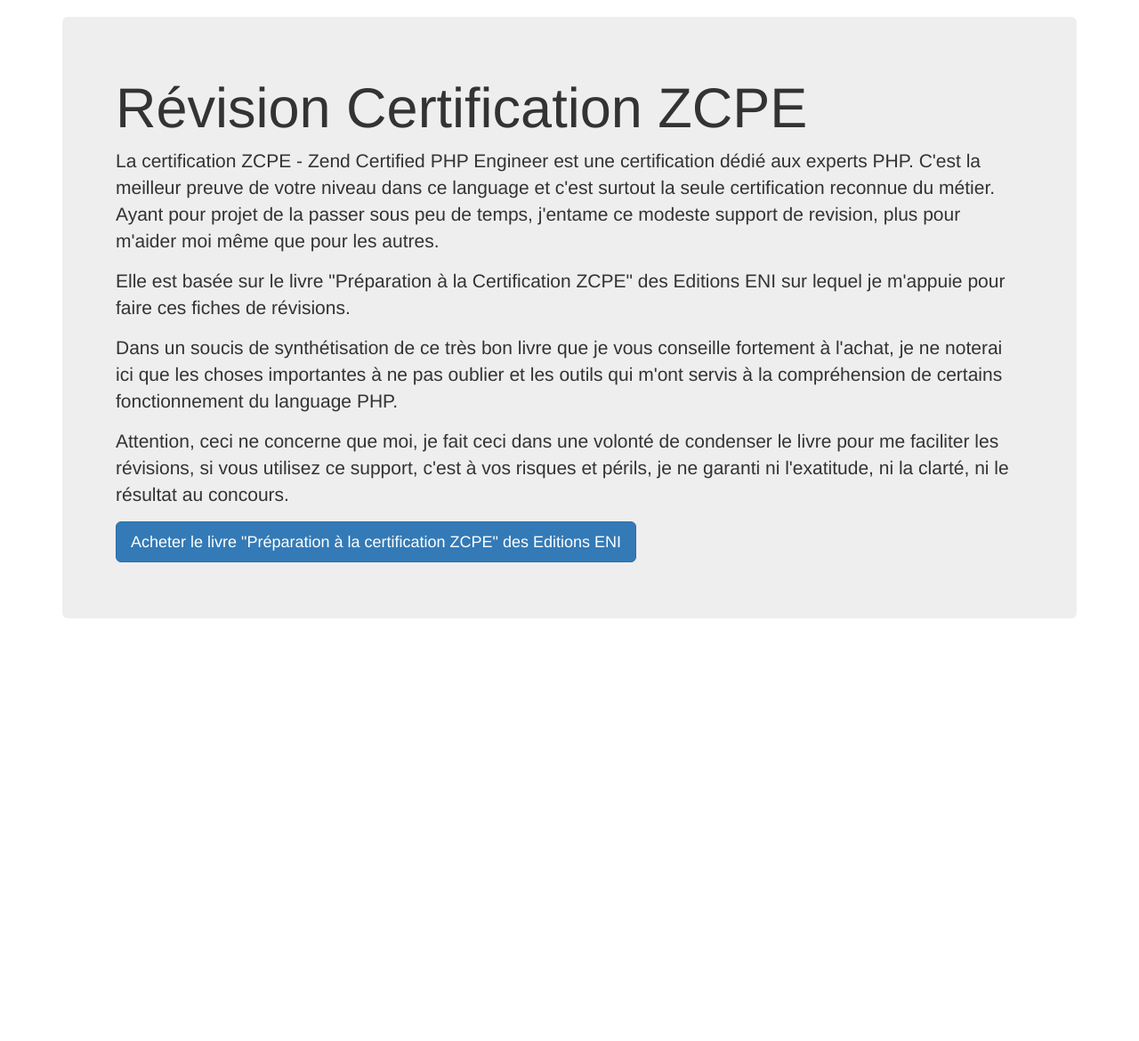
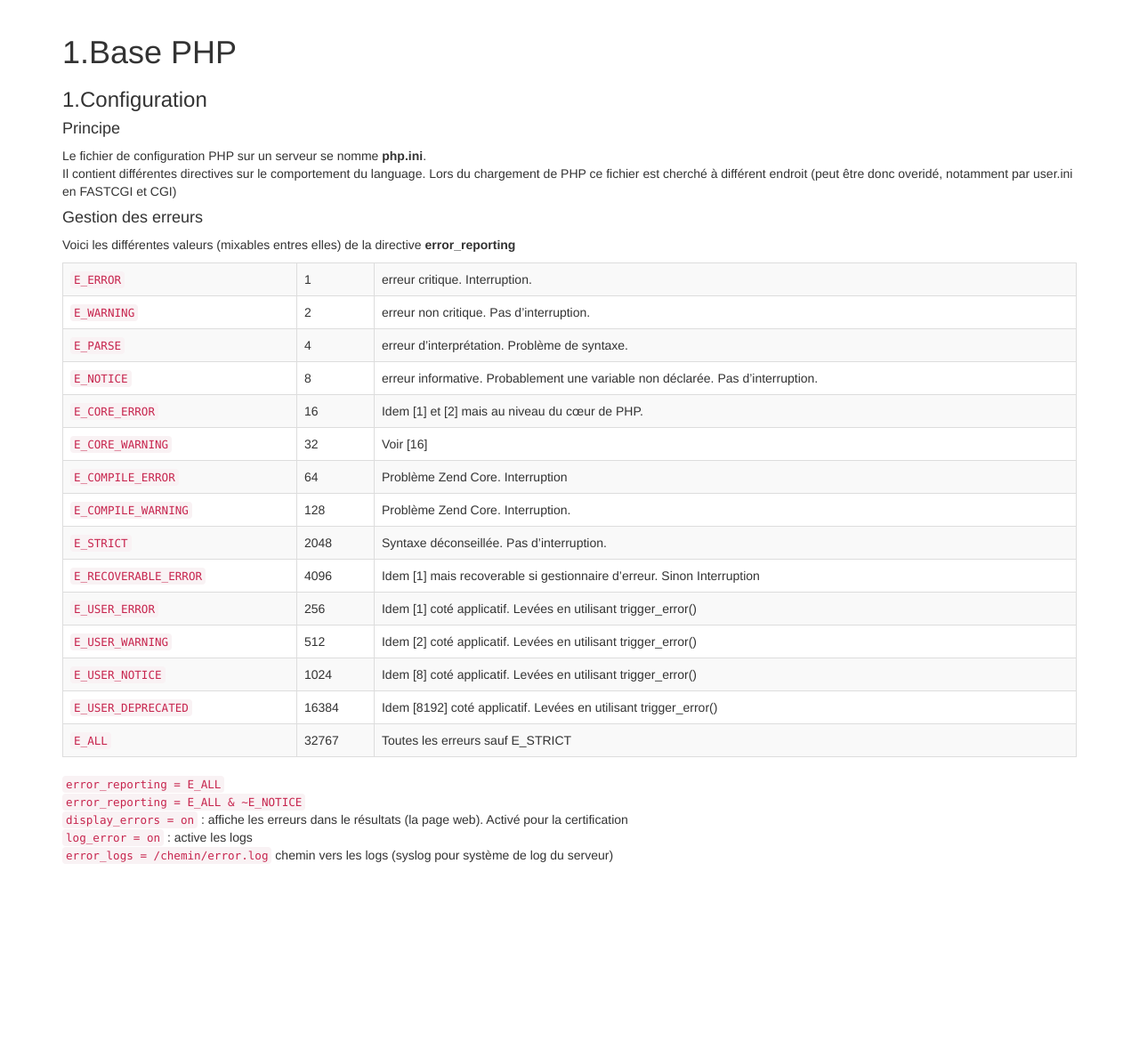
Before and after one commit to tomredhot/Revision-Certification-Zend-PHP-5.5-2016, a PHP site: page /?chapter=1&page=1 in a window 1280 px wide. Shown: the part 51-1221 px from the top of the page at 89% size. Run offline with PHP 8.4, Linux system fonts and the light colour scheme; some libraries are stand-ins or nearby versions.

Commit message:
Content Method + Redaction Chapter 1 P 1

```diff
--- /dev/null
+++ b/content/1-1.php
@@ -0,0 +1,109 @@
+<?php
+/*
+### CREATOR : MALLEN Thomas
+### PROJECT : Fiche de révision pour la certification ZCPE
+### WEBSITE : http://www.thomas-mallen.fr/
+### WEBSITE : http://www.dotlab.fr/
+### 2016
+### WITH BOOTSTRAP (http://getbootstrap.com/)
+### BASED ON THE BOOK "Préparation à la certification ZCPE" ENI EDITIONS
+*/ ?>
+    <div class="container">
+
+        <h1>1.Base PHP</h1>
+        <h3>1.Configuration</h3>
+        <h4>Principe</h4>
+        <p>Le fichier de configuration PHP sur un serveur se nomme <b>php.ini</b>.<br />
+        	Il contient différentes directives sur le comportement du language. Lors du chargement de PHP ce fichier est cherché à différent endroit (peut être donc overidé, notamment par user.ini en FASTCGI et CGI)</p>
+        <h4>Gestion des erreurs</h4>
+        <p>Voici les différentes valeurs (mixables entres elles) de la directive <b>error_reporting</b></p>
+        <table class="table table-striped table-bordered">
+        	<tr>
+        		<td><code>E_ERROR</code></td>
+        		<td>1</td>
+        		<td>erreur critique. Interruption.</td>
+        	</tr>
+        	<tr>
+        		<td><code>E_WARNING</code></td>
+        		<td>2</td>
+        		<td>erreur non critique. Pas d’interruption.</td>
+        	</tr>
+        	<tr>
+        		<td><code>E_PARSE</code></td>
+        		<td>4</td>
+        		<td>erreur d’interprétation. Problème de syntaxe.</td>
+        	</tr>
+        	<tr>
+        		<td><code>E_NOTICE</code></td>
+        		<td>8</td>
+        		<td>erreur informative. Probablement une variable non déclarée. Pas d’interruption.</td>
+        	</tr>
+        	<tr>
+        		<td><code>E_CORE_ERROR</code></td>
+        		<td>16</td>
+        		<td>Idem [1] et [2] mais au niveau du cœur de PHP.</td>
+        	</tr>
+        	<tr>
+        		<td><code>E_CORE_WARNING</code></td>
+        		<td>32</td>
+        		<td>Voir [16]</td>
+        	</tr>
+        	<tr>
+        		<td><code>E_COMPILE_ERROR</code></td>
+        		<td>64</td>
+        		<td>Problème Zend Core. Interruption</td>
+        	</tr>
+        	<tr>
+        		<td><code>E_COMPILE_WARNING</code></td>
+        		<td>128</td>
+        		<td>Problème Zend Core. Interruption.</td>
+        	</tr>
+        	<tr>
+        		<td><code>E_STRICT</code></td>
+        		<td>2048</td>
+        		<td>Syntaxe déconseillée. Pas d’interruption.</td>
+        	</tr>
+        	<tr>
+        		<td><code>E_RECOVERABLE_ERROR</code></td>
+        		<td>4096</td>
+        		<td>Idem [1] mais recoverable si gestionnaire d’erreur. Sinon Interruption</td>
+        	</tr>
+        	<tr>
+        		<td><code>E_USER_ERROR</code></td>
+        		<td>256</td>
+        		<td>Idem [1] coté applicatif. Levées en utilisant trigger_error()</td>
+        	</tr>
+        	<tr>
+        		<td><code>E_USER_WARNING</code></td>
+        		<td>512</td>
+        		<td>Idem [2] coté applicatif. Levées en utilisant trigger_error()</td>
+        	</tr>
+        	<tr>
+        		<td><code>E_USER_NOTICE</code></td>
+        		<td>1024</td>
+        		<td>Idem [8] coté applicatif. Levées en utilisant trigger_error()</td>
+        	</tr>
+            <tr>
+        		<td><code>E_USER_DEPRECATED</code></td>
+        		<td>16384</td>
+        		<td>Idem [8192] coté applicatif. Levées en utilisant trigger_error()</td>
+        	</tr>
+            <tr>
+        		<td><code>E_ALL</code></td>
+        		<td>32767</td>
+        		<td>Toutes les erreurs sauf E_STRICT</td>
+        	</tr>
+
+        </table>
+        <p>
+            <code>error_reporting = E_ALL</code><br />
+            <code>error_reporting = E_ALL & ~E_NOTICE</code><br />
+            <code>display_errors = on</code> : affiche les erreurs dans le résultats (la page web). Activé pour la certification<br />
+            <code>log_error = on</code> : active les logs<br />
+            <code>error_logs = /chemin/error.log</code> chemin vers les logs (syslog pour système de log du serveur)<br />
+
+        </p>
+
+
+
+    </div> <!-- /container -->
--- a/inc/header.php
+++ b/inc/header.php
@@ -55,7 +55,7 @@
             <li class="dropdown">
               <a href="#" class="dropdown-toggle" data-toggle="dropdown" role="button" aria-haspopup="true" aria-expanded="false">Base Php <span class="caret"></span></a>
               <ul class="dropdown-menu">
-                <li><a href="#">Configuration</a></li>
+                <li><a href="./?chapter=1&page=1">Configuration</a></li>
               </ul>
             </li>
           </ul>
--- a/index.php
+++ b/index.php
@@ -8,21 +8,10 @@
 ### WITH BOOTSTRAP (http://getbootstrap.com/)
 ### BASED ON THE BOOK "Préparation à la certification ZCPE" ENI EDITIONS
 */
-include('./inc/header.php'); ?>
-
-    <div class="container">
-
-      <!-- Main component for a primary marketing message or call to action -->
-      <div class="jumbotron">
-        <h1>Révision Certification ZCPE</h1>
-        <p>La certification ZCPE - Zend Certified PHP Engineer est une certification dédié aux experts PHP. C'est la meilleur preuve de votre niveau dans ce language et c'est surtout la seule certification reconnue du métier. Ayant pour projet de la passer sous peu de temps, j'entame ce modeste support de revision, plus pour m'aider moi même que pour les autres.</p>
-        <p>Elle est basée sur le livre "Préparation à la Certification ZCPE" des Editions ENI sur lequel je m'appuie pour faire ces fiches de révisions.</p>
-        <p>Dans un soucis de synthétisation de ce très bon livre que je vous conseille fortement à l'achat, je ne noterai ici que les choses importantes à ne pas oublier et les outils qui m'ont servis à la compréhension de certains fonctionnement du language PHP.</p>
-        <p>Attention, ceci ne concerne que moi, je fait ceci dans une volonté de condenser le livre pour me faciliter les révisions, si vous utilisez ce support, c'est à vos risques et périls, je ne garanti ni l'exatitude, ni la clarté, ni le résultat au concours.</p>
-        <p>
-          <a class="btn btn-lg btn-primary" href="http://www.editions-eni.fr/livres/php-preparation-a-la-certification-zend-certified-php-engineer-zcpe/.32d4df3d6f4e8842b3f90ef04ca61b52.html" target="_blank" role="button">Acheter le livre "Préparation à la certification ZCPE" des Editions ENI</a>
-        </p>
-      </div>
-
-    </div> <!-- /container -->
-<?php include('./inc/footer.php'); ?>
+$chapter=0;
+$page=0;
+if(isset($_GET['chapter'])){ $chapter=$_GET['chapter']; }
+if(isset($_GET['page'])){ $page=$_GET['page']; }
+include('./inc/header.php');
+if(!include('./content/'.$chapter.'-'.$page.'.php')){ echo 'problème de chargement du contenu'; }
+include('./inc/footer.php'); ?>
```
Also changed, not shown: content/0-0.php (added, +25 -0 lines), 1 other file.
